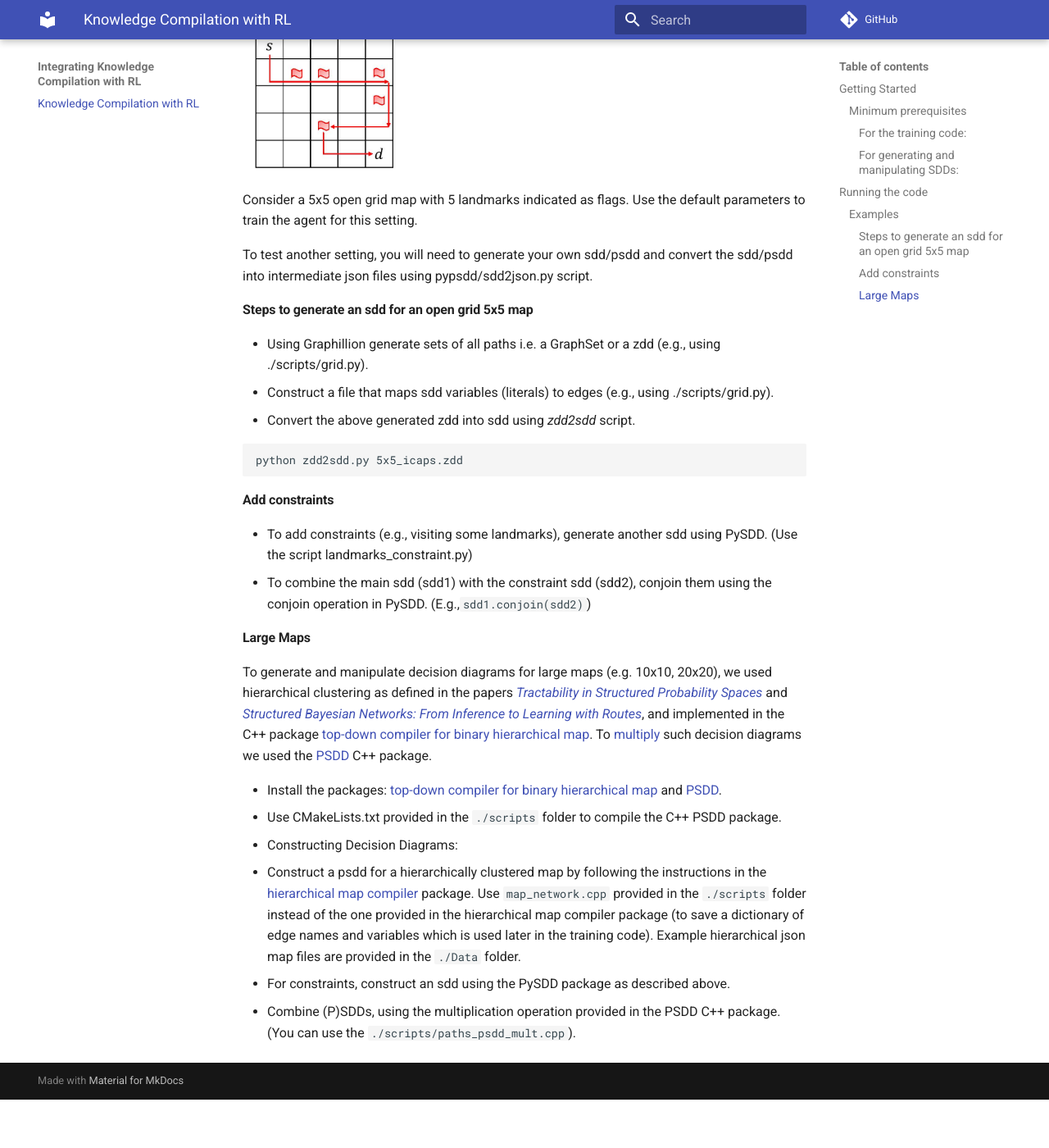
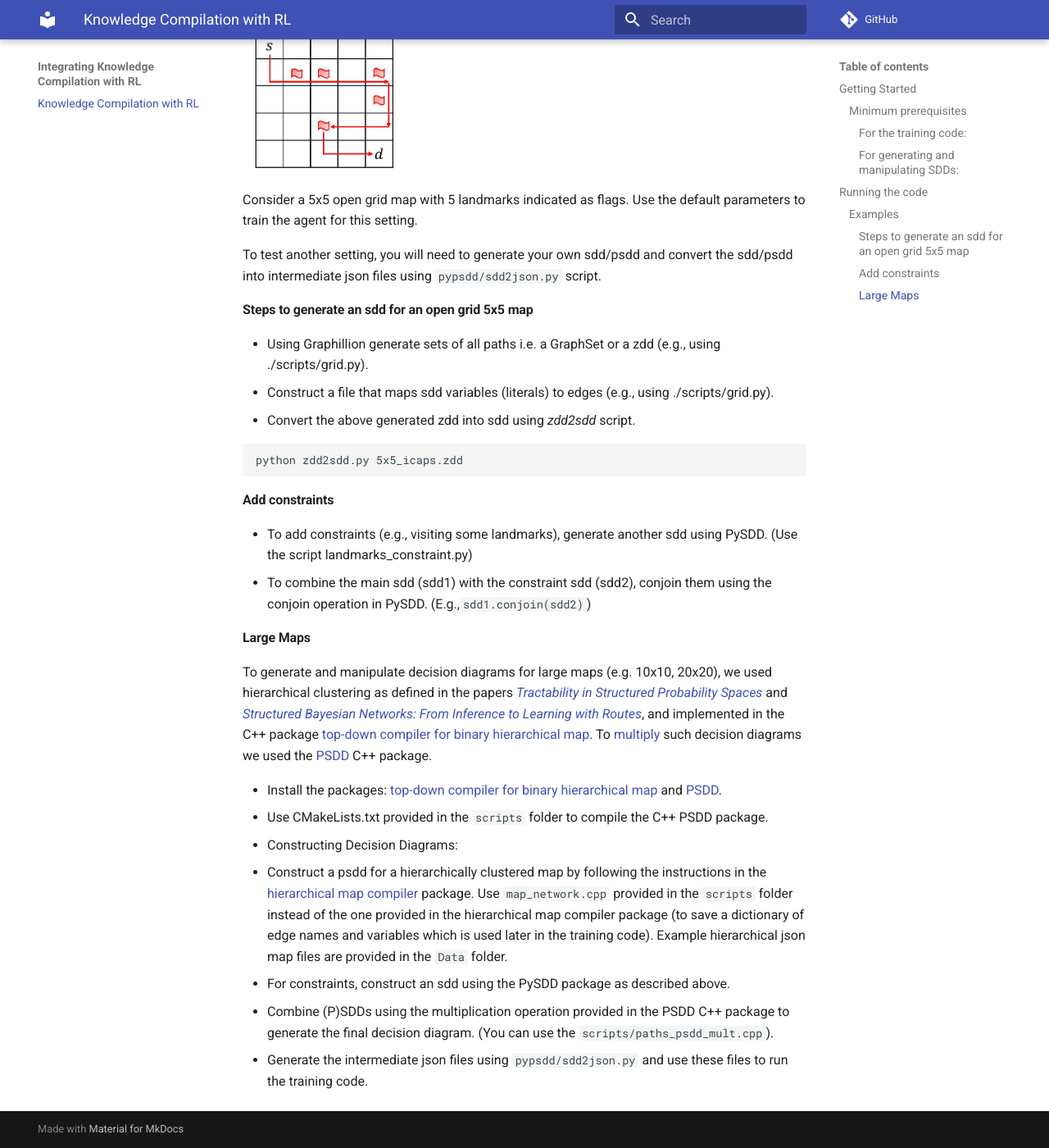
Before and after one commit to kushagra06/KCRL-Docs, an MkDocs documentation site: the page built from docs/index.md, in a window 1280 px wide and 1400 px high, scrolled down 1167 px. Shown: the whole window at 82% size. Built offline with MkDocs 1.6.1 and Material for MkDocs 9.7.7, drawn with Linux system fonts in a browser that asks for light colours; comment, search, counter and statistics services are not loaded; before the commit the page ends 2508 px from its top, so only the background shows below that.

Commit message:
Add description for large maps

```diff
--- a/docs/index.md
+++ b/docs/index.md
@@ -44,7 +44,7 @@ in the kcrl/PythonScripts folder
 
 Consider a 5x5 open grid map with 5 landmarks indicated as flags. Use the default parameters to train the agent for this setting.
 
-To test another setting, you will need to generate your own sdd/psdd and convert the sdd/psdd into intermediate json files using pypsdd/sdd2json.py script.
+To test another setting, you will need to generate your own sdd/psdd and convert the sdd/psdd into intermediate json files using `pypsdd/sdd2json.py` script.
 
 #### Steps to generate an sdd for an open grid 5x5 map
 
@@ -64,8 +64,9 @@ python zdd2sdd.py 5x5_icaps.zdd
 To generate and manipulate decision diagrams for large maps (e.g. 10x10, 20x20), we used hierarchical clustering as defined in the papers [*Tractability in Structured Probability Spaces*](https://proceedings.neurips.cc/paper/2017/file/deb54ffb41e085fd7f69a75b6359c989-Paper.pdf) and [*Structured Bayesian Networks: From Inference to Learning with Routes*](https://ojs.aaai.org//index.php/AAAI/article/view/4796), and implemented in the C++ package [top-down compiler for binary hierarchical map](https://github.com/hahaXD/hierarchical_map_compiler). To [multiply](https://proceedings.neurips.cc/paper/2016/file/5a7f963e5e0504740c3a6b10bb6d4fa5-Paper.pdf) such decision diagrams we used the [PSDD](https://github.com/hahaXD/psdd) C++ package.
 
 * Install the packages: [top-down compiler for binary hierarchical map](https://github.com/hahaXD/hierarchical_map_compiler) and [PSDD](https://github.com/hahaXD/psdd).
-  * Use CMakeLists.txt provided in the `./scripts` folder to compile the C++ PSDD package.
+  * Use CMakeLists.txt provided in the `scripts` folder to compile the C++ PSDD package.
 * Constructing Decision Diagrams:
-  * Construct a psdd for a hierarchically clustered map by following the instructions in the [hierarchical map compiler](https://github.com/hahaXD/hierarchical_map_compiler) package. Use `map_network.cpp` provided in the `./scripts` folder instead of the one provided in the hierarchical map compiler package (to save a dictionary of edge names and variables which is used later in the training code). Example hierarchical json map files are provided in the `./Data` folder.
+  * Construct a psdd for a hierarchically clustered map by following the instructions in the [hierarchical map compiler](https://github.com/hahaXD/hierarchical_map_compiler) package. Use `map_network.cpp` provided in the `scripts` folder instead of the one provided in the hierarchical map compiler package (to save a dictionary of edge names and variables which is used later in the training code). Example hierarchical json map files are provided in the `Data` folder.
   * For constraints, construct an sdd using the PySDD package as described above.
-* Combine (P)SDDs, using the multiplication operation provided in the PSDD C++ package. (You can use the `./scripts/paths_psdd_mult.cpp`).
+* Combine (P)SDDs using the multiplication operation provided in the PSDD C++ package to generate the final decision diagram. (You can use the `scripts/paths_psdd_mult.cpp`).
+* Generate the intermediate json files using `pypsdd/sdd2json.py` and use these files to run the training code.
```
